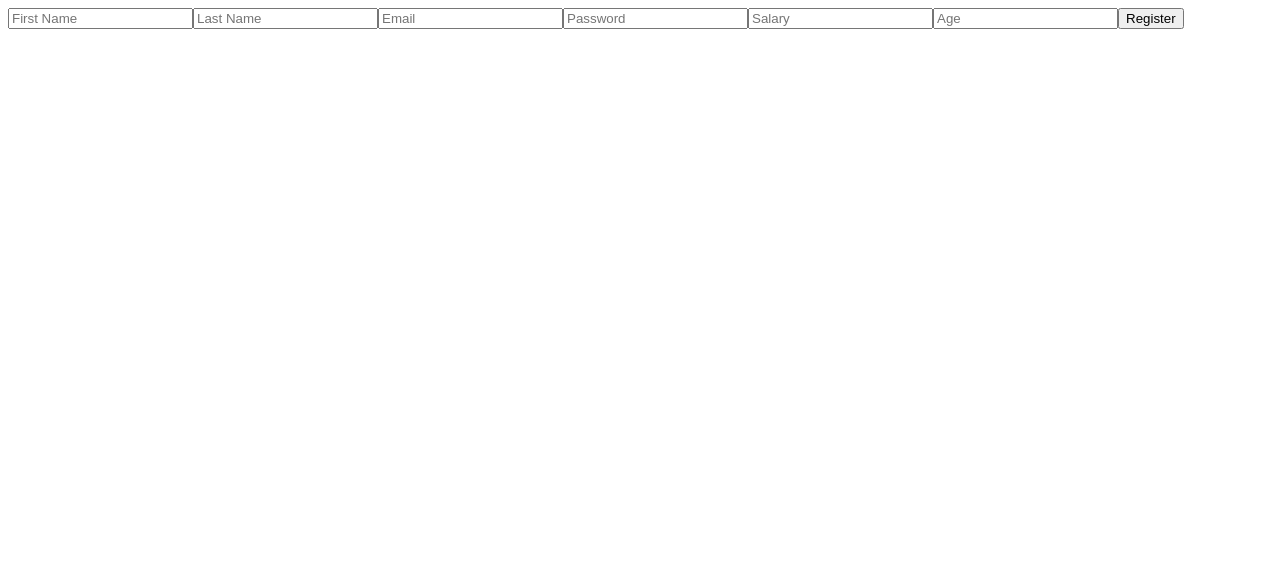
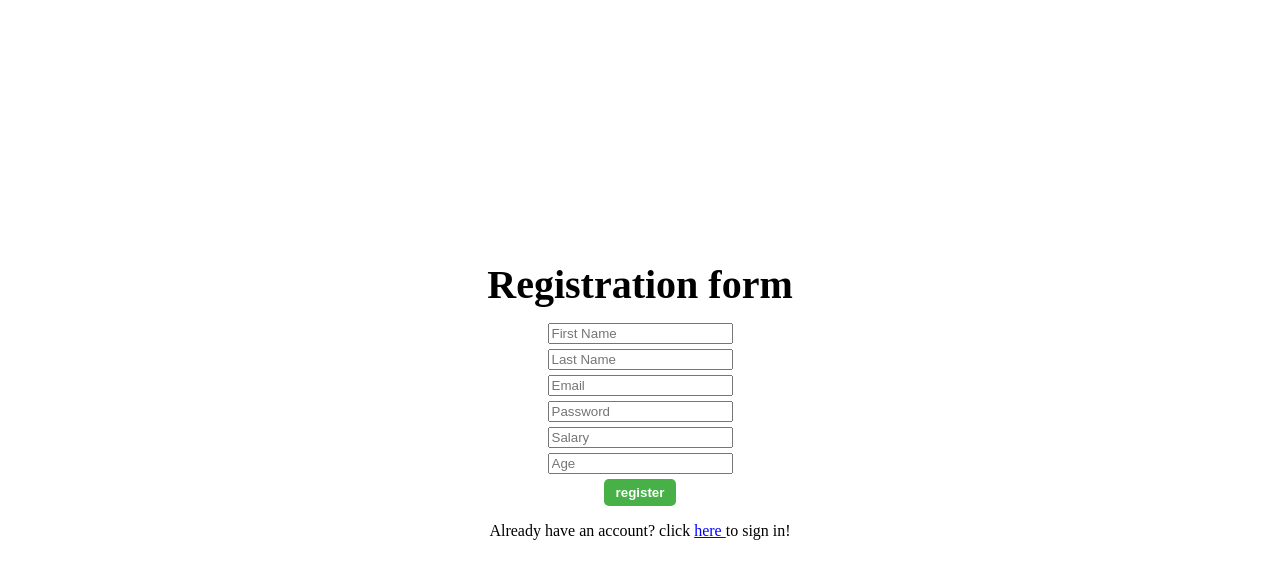
Before and after one commit to alambert473/Project-1, a React (Create React App) app in the folder frontend/: page / in a window 1280 px wide. Shown: the top 578 px of the page. Built offline with nearby package versions, Linux system fonts and the light colour scheme.

Commit message:
Adding sign in and css styes

```diff
--- a/frontend/src/register.js
+++ b/frontend/src/register.js
@@ -1,5 +1,7 @@
 import React, { useState } from 'react';
+import { Link } from 'react-router-dom';
 import axios from 'axios';
+import './registration.css';
 
 const Register = () => {
   const [formData, setFormData] = useState({
@@ -27,14 +29,19 @@ const Register = () => {
   };
 
   return (
-    <form onSubmit={handleSubmit}>
+    <form className = "Registrationform" onSubmit={handleSubmit}>
+      <p className = "RegisterText">Registration form</p>
       <input name="first_name" placeholder="First Name" onChange={handleChange} />
       <input name="last_name" placeholder="Last Name" onChange={handleChange} />
       <input name="email" type="email" placeholder="Email" onChange={handleChange} />
       <input name="password" type="password" placeholder="Password" onChange={handleChange} />
       <input name="salary" placeholder="Salary" onChange={handleChange} />
       <input name="age" placeholder="Age" onChange={handleChange} />
-      <button type="submit">Register</button>
+      <button type="submit">register</button>
+      <p>
+        Already have an account? click <Link to="/signin" className="heretext"> here </Link> to sign in!
+      </p>
+
     </form>
   );
 };
--- /dev/null
+++ b/frontend/src/registration.css
@@ -0,0 +1,40 @@
+.Registrationform{
+    display: flex;
+    justify-content: center;
+    align-items: center;
+    text-align: center;
+    flex-direction: column;
+    min-height: 100vh;
+}
+
+.RegisterText{
+    margin-top: 0;
+    margin-bottom: 15px;
+    font-size: 40px;
+    font-weight: bold;
+}
+
+.Registrationform input {
+    margin-bottom: 5px;
+}
+
+.Registrationform button {
+    background-color: rgb(52, 168, 52);
+    color: white;
+    font-weight: bold;
+    padding: 6px 12px;
+    border: none;
+    border-radius: 5px;
+    opacity: .9;
+    cursor: pointer;
+}
+
+.Registrationform button:hover {
+    opacity: 0.7;
+    transition: opacity .3s;
+}
+
+.heretext {
+    color: blue;
+    cursor: pointer;
+}
--- a/frontend/src/routernav.js
+++ b/frontend/src/routernav.js
@@ -10,6 +10,7 @@ const router = () => {
         <Routes>
           <Route index element = {<Register />} />
           <Route path="/signin" element={<SignIn />} />
+          <Route path="/register" element={<Register />} />
           <Route path="/app" element={<App />} />
         </Routes>
       </BrowserRouter>
--- /dev/null
+++ b/frontend/src/signin.css
@@ -0,0 +1,35 @@
+.SigninPage{
+    display: flex;
+    justify-content: center;
+    align-items: center;
+    text-align: center;
+    flex-direction: column;
+    min-height: 100vh;
+}
+
+.SigninPage input {
+    margin-bottom: 5px;
+}
+
+.SigninPage button {
+    background-color: rgb(52, 168, 52);
+    color: white;
+    font-weight: bold;
+    padding: 6px 12px;
+    border: none;
+    border-radius: 5px;
+    opacity: .9;
+    cursor: pointer;
+}
+
+.SigninPage button:hover {
+    opacity: 0.7;
+    transition: opacity .3s;
+}
+
+.SigninPage p {
+    margin-top: 0;
+    margin-bottom: 15px;
+    font-size: 40px;
+    font-weight: bold;
+}
--- a/frontend/src/signin.js
+++ b/frontend/src/signin.js
@@ -1,5 +1,6 @@
 import React, { useState } from 'react';
 import axios from 'axios';
+import './signin.css'
 
 const SignIn = () => {
   const [email, setEmail] = useState('');
@@ -18,7 +19,8 @@ const SignIn = () => {
   };
 
   return (
-    <form onSubmit={handleSubmit}>
+    <form className = "SigninPage" onSubmit={handleSubmit}>
+      <p>Sign in</p>
       <input name="email" type="email" placeholder="Email" onChange={e => setEmail(e.target.value)} />
       <input name="password" type="password" placeholder="Password" onChange={e => setPassword(e.target.value)} />
       <button type="submit">Sign In</button>
```
